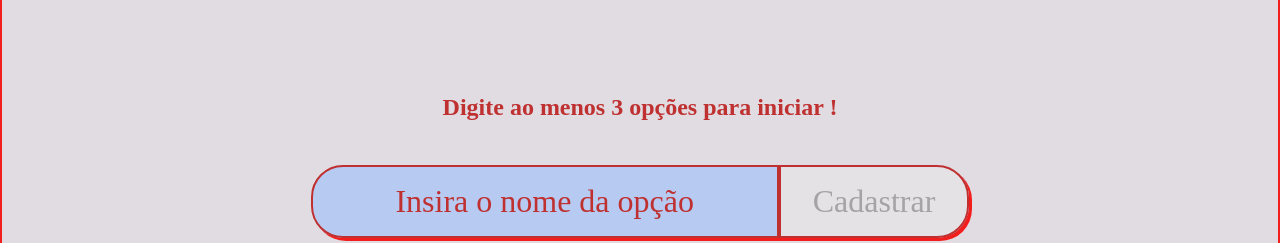
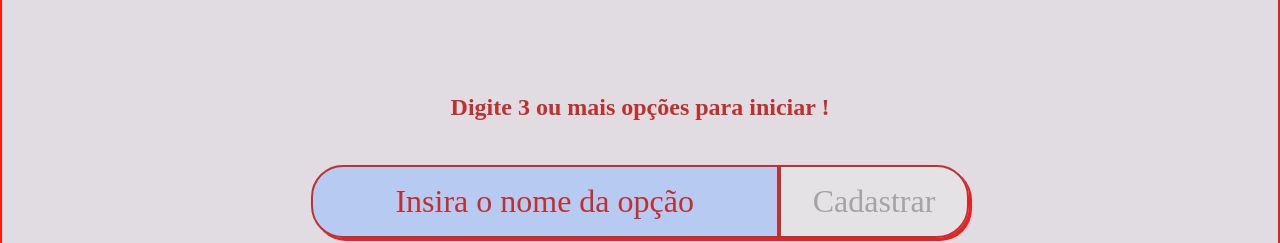
Before and after one commit to ThiagoZambelli/sorteador-para-casais, a React (Create React App) app: page / in a window 1280 px wide. Shown: the part 370-613 px from the top of the page. Built offline with nearby package versions, Linux system fonts and the light colour scheme; a web font is replaced by a local one.

Commit message:
style: Correção de texto

```diff
--- a/src/componentes/CadastroForm/index.tsx
+++ b/src/componentes/CadastroForm/index.tsx
@@ -20,7 +20,7 @@ export default function CadastroForm() {
 
   return (
     <>
-    <h2 className={styles.info}>Digite ao menos 3 opções para iniciar !</h2>
+    <h2 className={styles.info}>Digite 3 ou mais opções para iniciar !</h2>
     <form onSubmit={adicionarEscolha} className={styles.formulario}>
       <input
         ref={inputRef}
```
